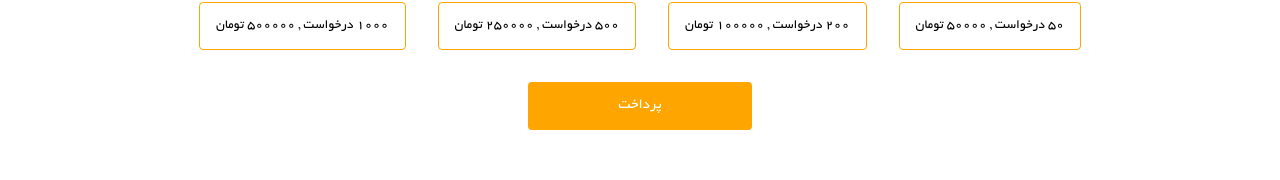
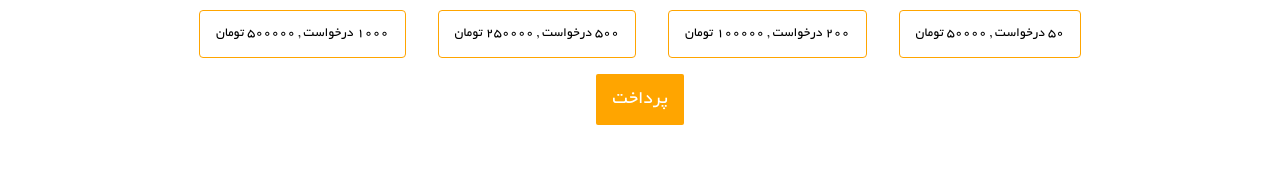
Before and after one commit to mohammadJaliliTorkamani/stu_assist, a React (Create React App) app: page /gpa-calculator in a window 1280 px wide. Shown: the part 539-719 px from the top of the page. Built offline with nearby package versions, Linux system fonts and the light colour scheme; the HTML template or start-up script is replaced by a standard one.

Commit message:
pay button replaced with the existing button

```diff
--- a/src/pages/GPACalculator.tsx
+++ b/src/pages/GPACalculator.tsx
@@ -4,7 +4,7 @@ import Button from "../components/Button";
 import Footer from "../components/Footer";
 import TitledNumericInput from "../components/TitledNumericInput";
 import Header from "../components/Header";
-import { Navigate, useNavigate } from "react-router-dom";
+import { useNavigate } from "react-router-dom";
 
 const footerPages = [{
     id: 3,
@@ -132,18 +132,6 @@ const ChargeOptionRecord = styled.div`
     font-size: 0.85rem;
 `;
 
-const PayButton = styled.button`
-    color: white;
-    background: orange;
-    border-radius: 4px;
-    border: 0px solid orange;
-    width: 14rem;
-    height: 3rem;
-    margin-top: 1rem;
-    font-size : 0.94rem;
-    cursor: pointer;
-`;
-
 const chargeValue = [{ id: 1, value: 50, price: 50000 }, { id: 2, value: 200, price: 100000 }, { id: 3, value: 500, price: 250000 }, { id: 4, value: 1000, price: 500000 }]
 
 function GPACalculator() {
@@ -196,7 +184,7 @@ function GPACalculator() {
                                     return <ChargeOptionRecord key={value.id} onClick={e => setSelectedChargeOption(value)}>{value.value} درخواست , {value.price} تومان</ChargeOptionRecord>
                                 })}
                             </ChargeOptions>
-                            <PayButton>پرداخت</PayButton>
+                            <Button color="orange" title="پرداخت" onClick={() => alert(selectedChargeOption.price)} />
                         </ChargeBox>
                     }
                     {
```
